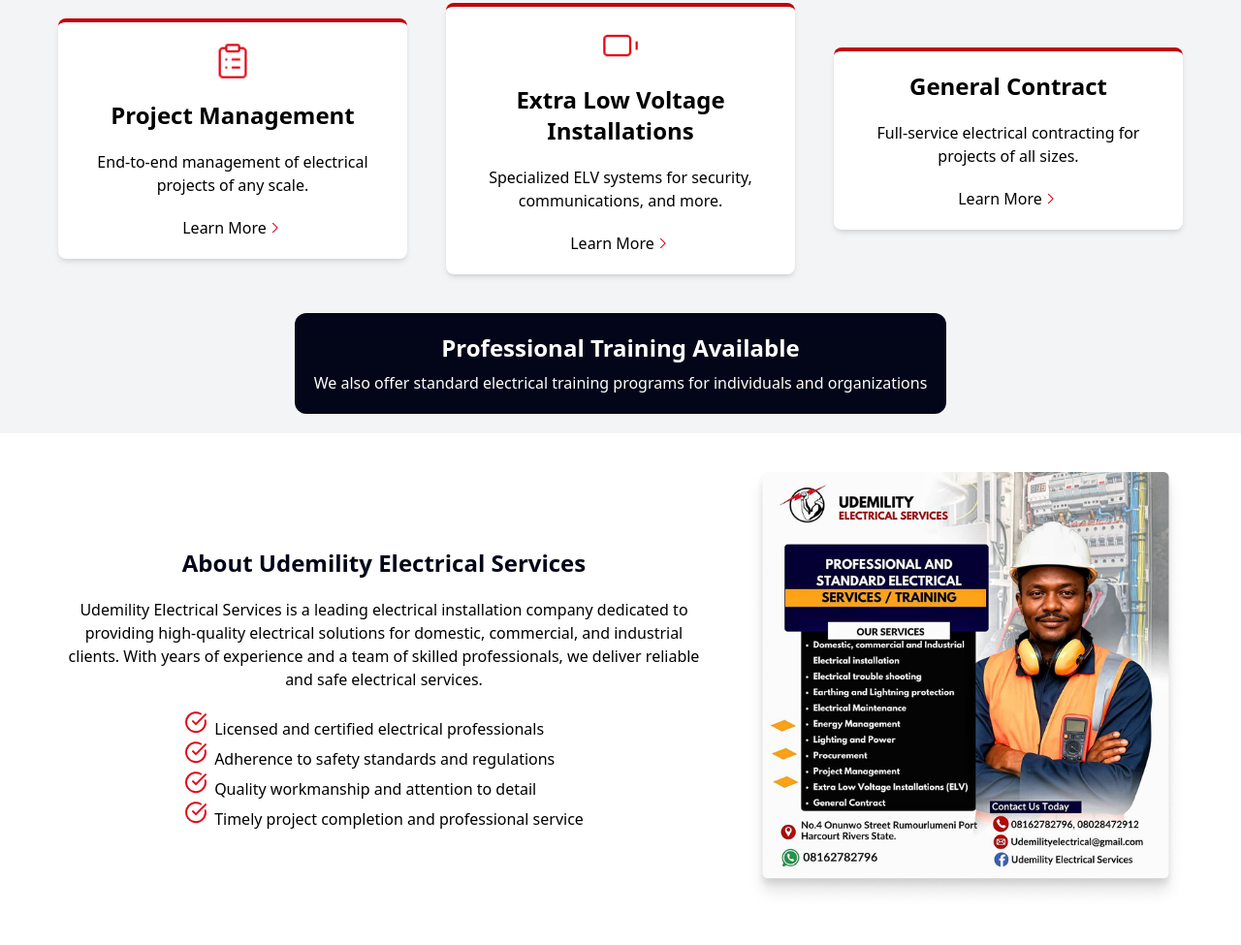
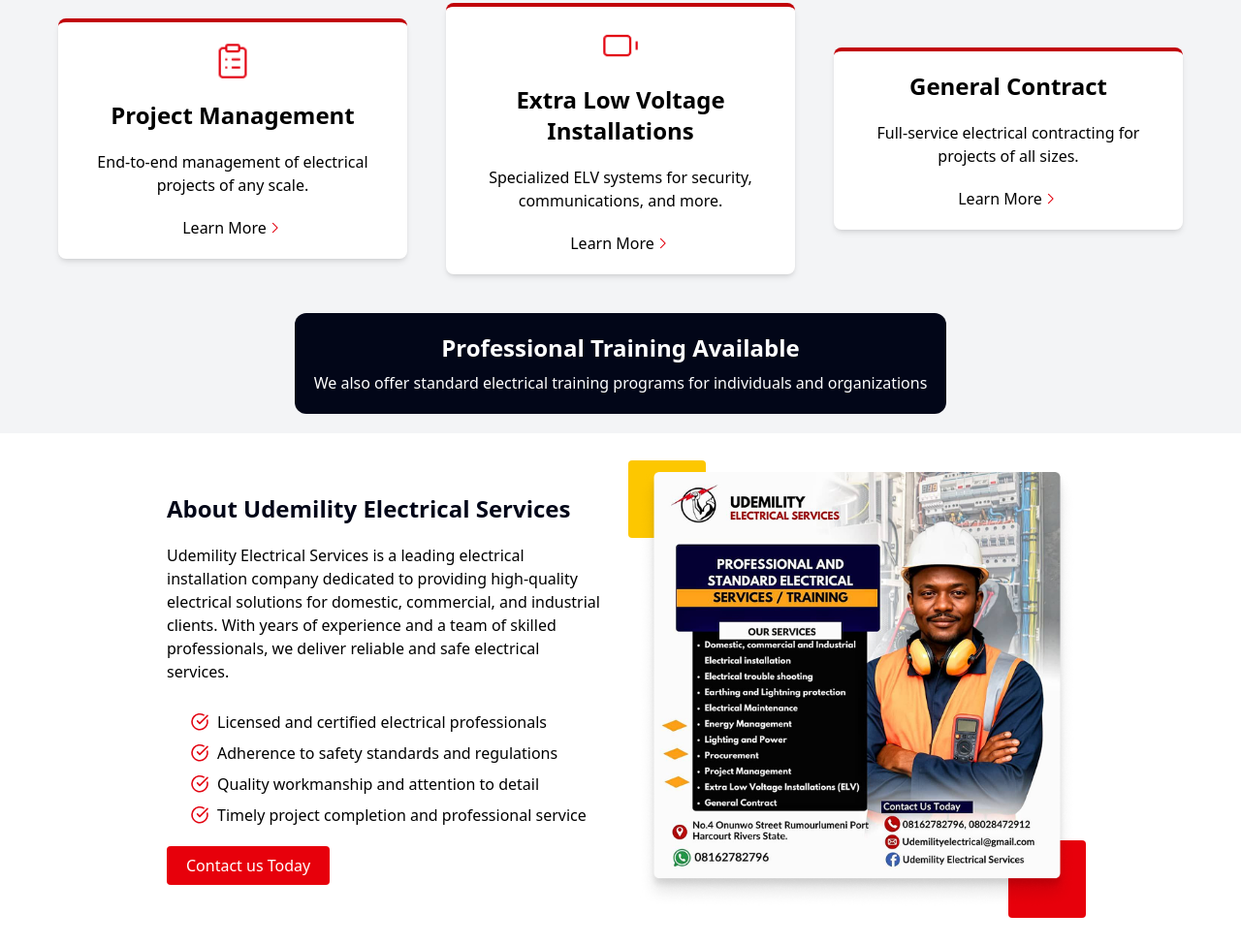
Before and after one commit to AnaghaInowei/test, a website: page src/index.html in a window 1280 px wide. Shown: the part 1724-2699 px from the top of the page at 97% size. Drawn offline with nearby package versions, Linux system fonts and the light colour scheme.

Commit message:
Enhance Udemility services section with improved layout and accessibility; update styles and add contact button

```diff
--- a/src/index.html
+++ b/src/index.html
@@ -175,19 +175,37 @@
         </div>
     </section>
     <section class="flex flex-col md:flex-row justify-center flex-wrap items-center gap-10 px-5 py-10">
-        <div class="flex flex-col justify-center items-center gap-5 max-w-2xl text-center">
+        <div class="flex flex-col justify-start items-start gap-5 max-w-md text-left">
             <h3 class="text-2xl text-slate-950 font-bold">About Udemility Electrical Services</h3>
             <p>Udemility Electrical Services is a leading electrical installation company dedicated to providing high-quality electrical solutions for domestic, commercial, and industrial clients. With years of experience and a team of skilled professionals, we deliver reliable and safe electrical services.</p>
-            <ul class="list-inside text-left" style="list-style-image: url('./assets/checkbox.svg');">
-                <li>Licensed and certified electrical professionals</li>
-                <li>Adherence to safety standards and regulations</li>
-                <li>Quality workmanship and attention to detail</li>
-                <li>Timely project completion and professional service</li>
+            <ul class="list-inside text-left mt-2 flex flex-col gap-2 pl-6" style="list-style-image: url('./assets/checkbox.svg');">
+                <li class="flex items-center gap-2">
+                    <img src="./assets/checkbox.svg" alt="Checkbox" class="w-5 h-5">
+                    Licensed and certified electrical professionals
+                </li>
+                <li class="flex items-center gap-2">
+                    <img src="./assets/checkbox.svg" alt="Checkbox" class="w-5 h-5">
+                    Adherence to safety standards and regulations
+                </li>
+                <li class="flex items-center gap-2">
+                    <img src="./assets/checkbox.svg" alt="Checkbox" class="w-5 h-5">
+                    Quality workmanship and attention to detail
+                </li>
+                <li class="flex items-center gap-2">
+                    <img src="./assets/checkbox.svg" alt="Checkbox" class="w-5 h-5">
+                    Timely project completion and professional service
+                </li>
             </ul>
+            <button type="button" class="bg-red-600 text-white px-5 py-2 rounded hover:bg-red-700 duration-500 flex justify-center items-center  gap-1  cursor-pointer">
+            <a href="tel:+2349079514121">Contact us Today</a></button>
         </div>
-        <div class="flex justify-center items-center">
-            <img src="./assets/flyer.png" alt="flyer image" class="w-full max-w-md ">
+        <div class="relative flex justify-center items-center z-0">
+            <div class="absolute top-3 left-3 w-20 h-20 bg-yellow-400 rounded -translate-x-6 -translate-y-6 -z-10 pointer-events-none"></div>
+            <img src="./assets/flyer.png" alt="flyer image" class="w-full max-w-md relative z-0">
+            <div class="absolute bottom-3 right-3 w-20 h-20 bg-red-600 rounded translate-x-6 translate-y-6 -z-10 pointer-events-none"></div>
+
         </div>
+
     </section>
 <script src="index.js"></script>
 </body>
```
Also changed, not shown: src/output.css.
